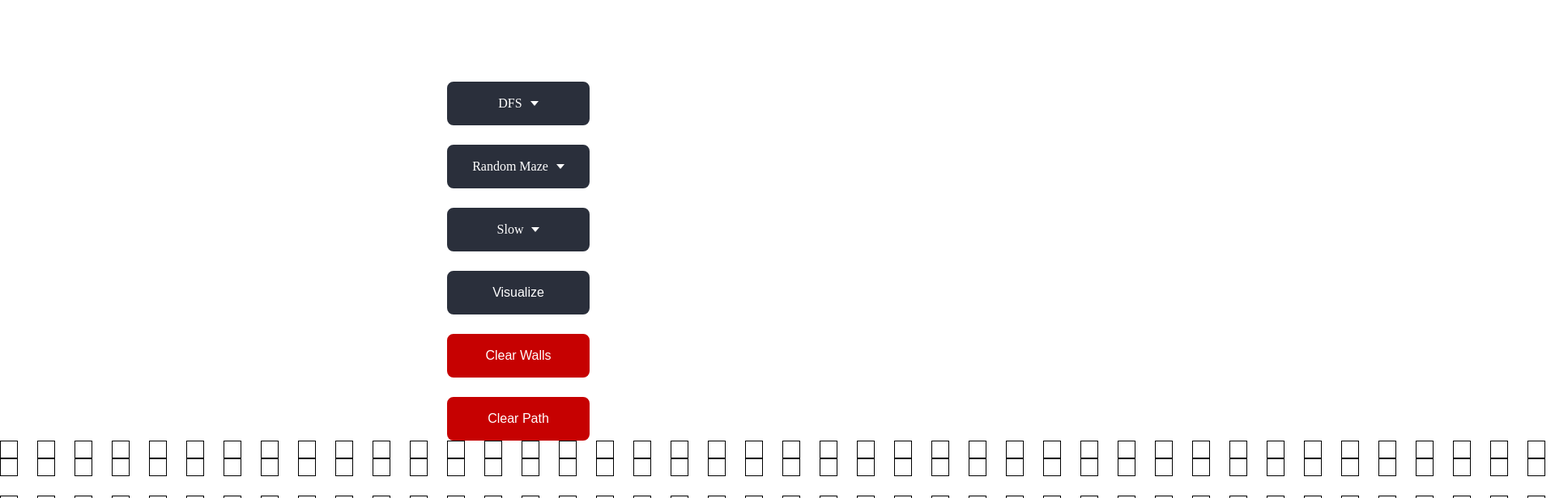
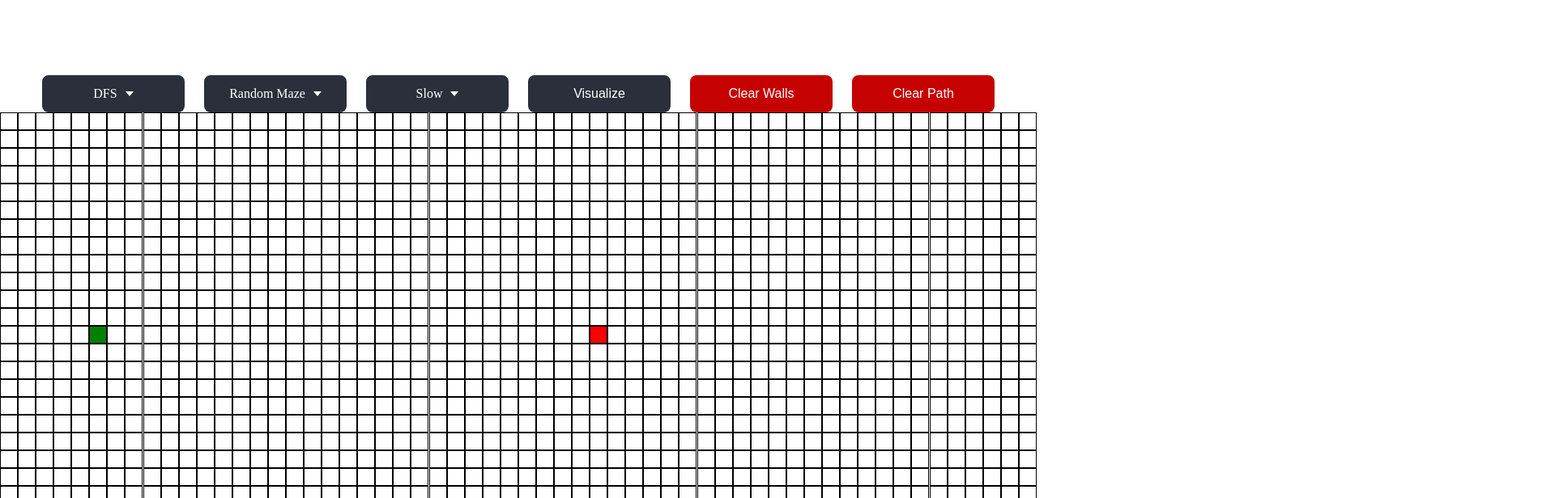
Before and after one commit to SainitinD/Algorithm-Visualizer, a Vue app: page / in a window 1280 px wide. Shown: the top 616 px of the page at 81% size, 1920 px wide, since content can reach past the window. Built offline with nearby package versions, Linux system fonts and the light colour scheme.

Commit message:
make slight changes to header css and organize it

```diff
--- a/src/components/CustomDropDown.vue
+++ b/src/components/CustomDropDown.vue
@@ -8,6 +8,7 @@
       <li
         v-for="(val, index) in this.propVals"
         @click="this.selectedVal = index"
+        :key="index"
         :class="this.selectedVal == index ? 'active' : ''"
       >
         {{ val }}
@@ -53,7 +54,7 @@ export default {
   align-items: center;
   border: 2px #2a2f3b solid;
   border-radius: 0.5em;
-  padding: 1em;
+  padding: 0.75em;
   cursor: pointer;
   transition: all 0.3s;
 }
@@ -100,7 +101,7 @@ export default {
 }
 
 .menu li {
-  padding: 0.7em 0.5em;
+  padding: 0.75em 0.5em;
   margin: 0.3em 0;
   border-radius: 0.5em;
   cursor: pointer;
--- a/src/components/MainHeader.vue
+++ b/src/components/MainHeader.vue
@@ -1,10 +1,19 @@
 <template>
   <header>
     <div class="title">Algo Vis by Sai</div>
-    <div class="row">
-      <CustomDropDown :propVals="['DFS', 'BFS', 'Dijkstra', 'A*']" />
-      <CustomDropDown :propVals="['Random Maze']" />
-      <CustomDropDown :propVals="['Slow', 'Normal', 'Fast']" />
+    <div class="header-row">
+      <CustomDropDown
+        :changeOptions="changeOptions"
+        :propVals="['DFS', 'BFS', 'Dijkstra', 'A*']"
+      />
+      <CustomDropDown
+        :changeOptions="changeOptions"
+        :propVals="['Random Maze']"
+      />
+      <CustomDropDown
+        :changeOptions="changeOptions"
+        :propVals="['Slow', 'Normal', 'Fast']"
+      />
       <button>Visualize</button>
       <button class="clear-btn">Clear Walls</button>
       <button class="clear-btn">Clear Path</button>
@@ -22,12 +31,16 @@ export default {
   data() {
     return {};
   },
-  methods: {},
+  methods: {
+    changeOptions: function (newOptions) {
+      this.emit("changeOptions", newOptions);
+    },
+  },
 };
 </script>
 <style>
 .title {
-  font-size: 3.5rem;
+  font-size: 3.25rem;
   color: white;
   display: flex;
   align-items: center;
@@ -35,7 +48,7 @@ export default {
   margin: 0.33em;
 }
 
-.row {
+.header-row {
   display: flex;
   justify-content: center;
   gap: 1.5em;
@@ -48,11 +61,11 @@ button {
   color: #fff;
   border: 2px #2a2f3b solid;
   border-radius: 0.5em;
-  padding: 1em;
+  padding: 0.75em;
   cursor: pointer;
   transition: all 0.3s;
   font-size: 16px;
-  /* min-width: 11em; */
+  min-width: 11em;
   text-align: center;
 }
 
```
